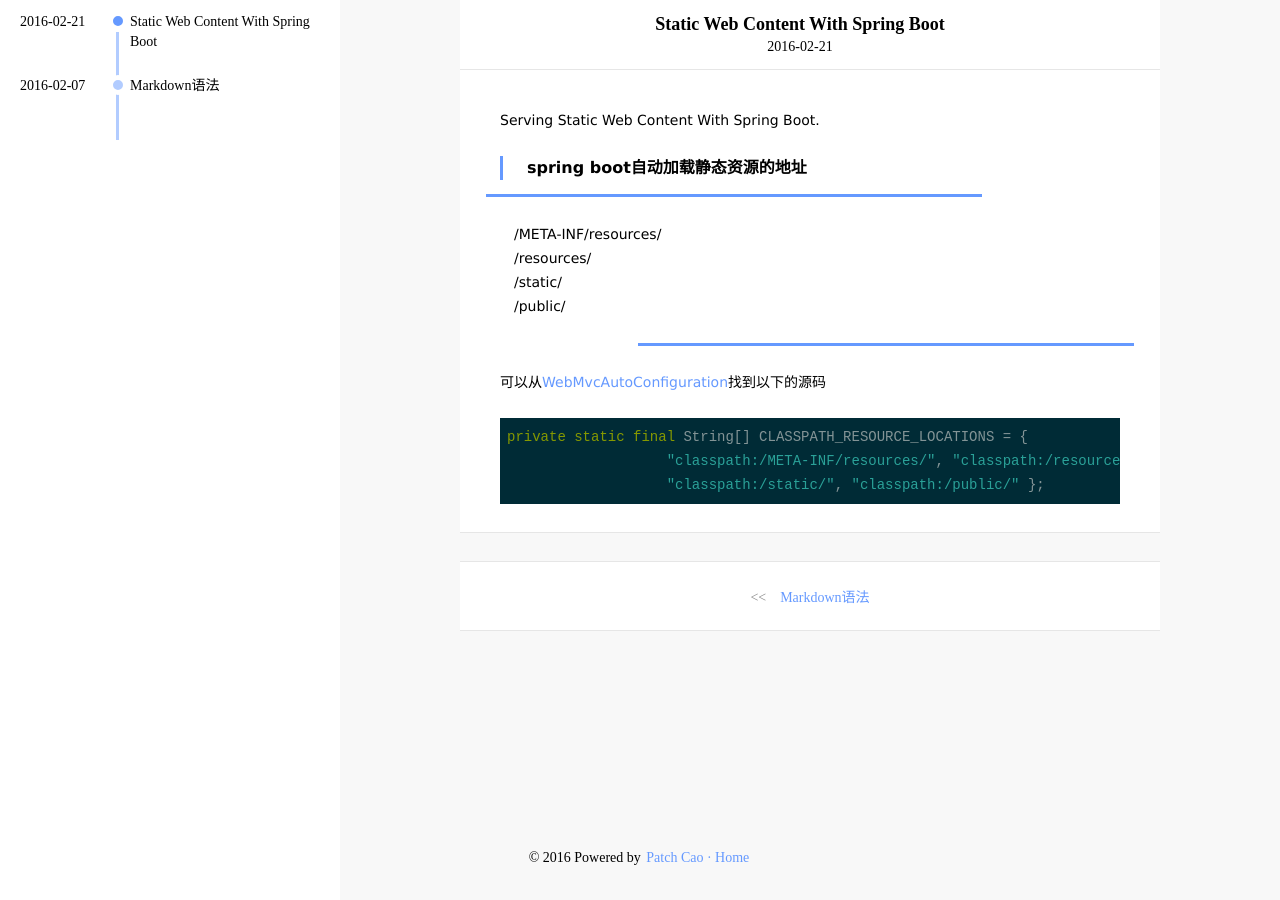
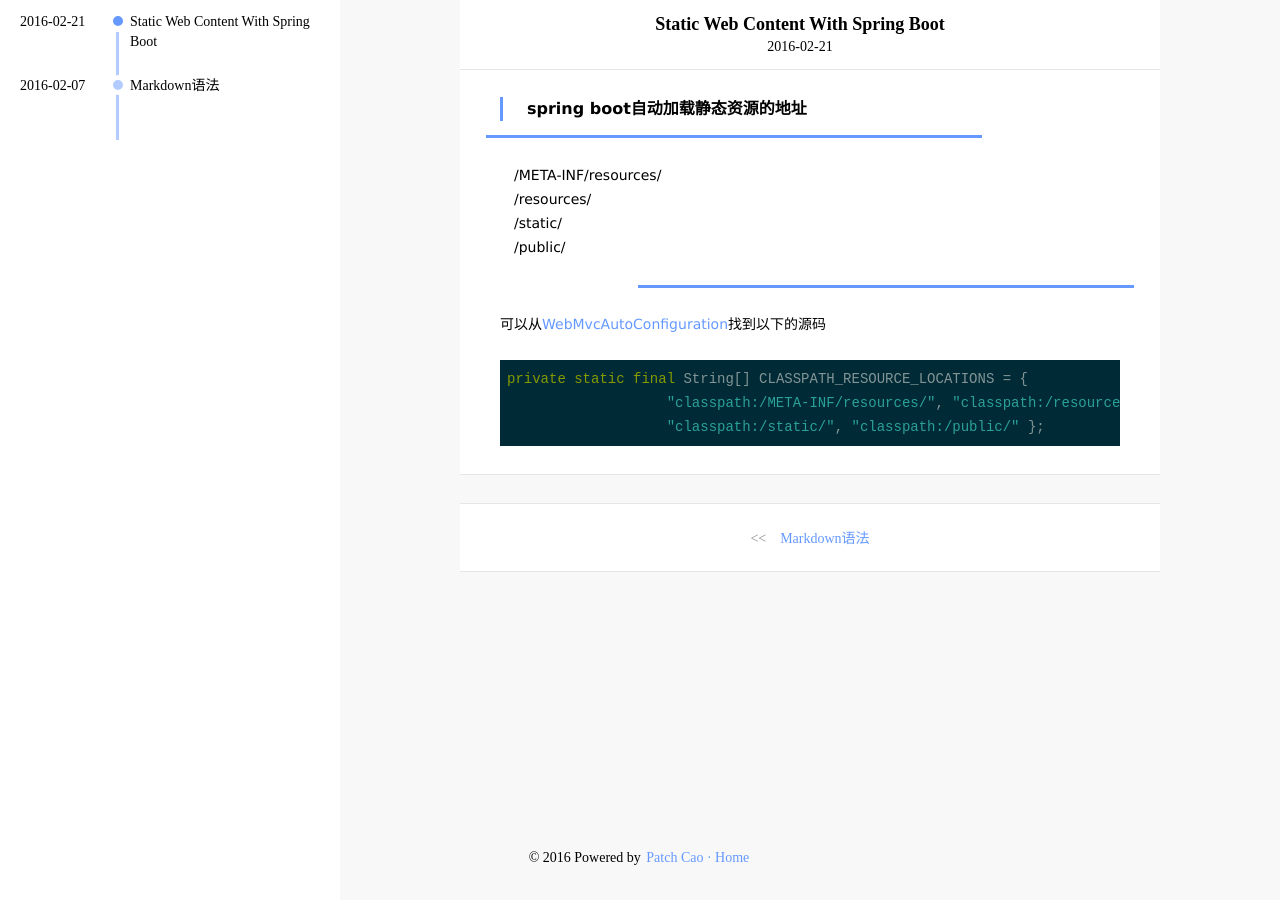
Before and after one commit to PatchCao/PatchCao.github.io, a Jekyll site: the page built from _posts/2016-02-21-static content with spring boot.md, in a window 1280 px wide. Built offline with Jekyll 4.4.1, drawn with Linux system fonts in a browser that asks for light colours.

Commit message:
Update 2016-02-21-static content with spring boot.md

```diff
--- a/_posts/2016-02-21-static content with spring boot.md
+++ b/_posts/2016-02-21-static content with spring boot.md
@@ -6,7 +6,6 @@ tags: chinese
 category: blog
 ---
 
-Serving Static Web Content With Spring Boot.
 
 spring boot自动加载静态资源的地址
 -----------
@@ -16,6 +15,7 @@ spring boot自动加载静态资源的地址
 > /static/
 > /public/
 
+
 可以从[WebMvcAutoConfiguration](http://docs.spring.io/spring-boot/docs/current/api/org/springframework/boot/autoconfigure/web/WebMvcAutoConfiguration.html)找到以下的源码
 
 <pre><code>private static final String[] CLASSPATH_RESOURCE_LOCATIONS = {
```
